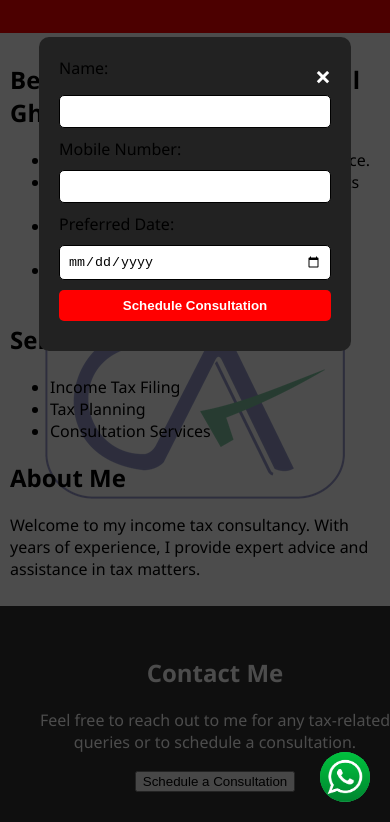
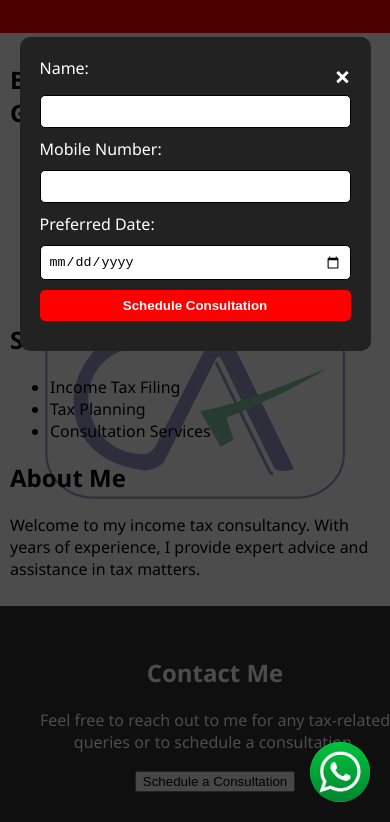
Before and after one commit to kondekarshubham123/Consultancy, a plain HTML site: page index.html in a window 390 px wide. Both pictures are taken after a click on the button "Schedule a Consultation". Shown: the part 277-1099 px from the top of the page. Drawn offline with Linux system fonts and the light colour scheme.

Commit message:
Update index.html

```diff
--- a/index.html
+++ b/index.html
@@ -5,7 +5,7 @@
 <meta name="viewport" content="width=device-width, initial-scale=1.0">
 <title>Mrinal Ghodke - Income Tax Consultant</title>
 <style>
- body {
+  body {
     background-color: #ffffff; /* White background */
     color: #000000; /* Black text */
     font-family: 'Segoe UI', Tahoma, Geneva, Verdana, sans-serif;
@@ -59,8 +59,9 @@
     padding: 20px;
     border-radius: 10px;
     width: 80%;
-    max-width: 600px;
+    max-width: 400px; /* Adjusted for smaller screens */
     box-sizing: border-box;
+    color: #ffffff; /* White text */
   }
   .close {
     color: #ffffff;
@@ -100,28 +101,6 @@
     font-weight: bold;
     padding: 12px 20px;
   }
-  /* Style for WhatsApp button */
-  .whatsapp-button {
-    position: fixed;
-    bottom: 20px;
-    right: 20px;
-    width: 60px;
-    height: 60px;
-    border-radius: 50%;
-    background-color: #25D366; /* WhatsApp green */
-    color: #ffffff;
-    text-align: center;
-    line-height: 60px;
-    font-size: 24px;
-    cursor: pointer;
-    z-index: 1000;
-  }
-  .whatsapp-button img {
-    width: 100%; /* Ensure the image covers the entire circle */
-    height: 100%;
-    object-fit: cover; /* Cover the circle without stretching the image */
-    border-radius: 50%; /* Keep the image circular */
-  }
   /* Style for footer */
   footer {
     background-color: #333333; /* Dark background for footer */
@@ -144,12 +123,31 @@
       padding: 8px;
       margin-bottom: 10px;
     }
-    .whatsapp-button {
-      width: 50px;
-      height: 50px;
-      line-height: 50px;
-      font-size: 20px;
+    .modal-content {
+      width: 90%; /* Adjust modal width for smaller screens */
     }
+  }
+
+  .whatsapp-button {
+    position: fixed;
+    bottom: 20px;
+    right: 20px;
+    width: 60px;
+    height: 60px;
+    border-radius: 50%;
+    background-color: #25D366; /* WhatsApp green */
+    color: #ffffff;
+    text-align: center;
+    line-height: 60px;
+    font-size: 24px;
+    cursor: pointer;
+    z-index: 1000;
+  }
+  .whatsapp-button img {
+    width: 100%; /* Ensure the image covers the entire circle */
+    height: 100%;
+    object-fit: cover; /* Cover the circle without stretching the image */
+    border-radius: 50%; /* Keep the image circular */
   }
 </style>
 </head>
@@ -186,7 +184,7 @@
   <div id="myModal" class="modal">
     <div class="modal-content">
       <span class="close">&times;</span>
-      <form id="consultationForm" action="mailto:yourmail@gmail.com" method="post" enctype="text/plain">
+      <form id="consultationForm" action="mailto:yourmail@gmail.com?subject=Need%20Consultation" method="post" enctype="text/plain">
         <label for="name">Name:</label>
         <input type="text" id="name" name="name" required><br>
         <label for="mobile">Mobile Number:</label>
```
